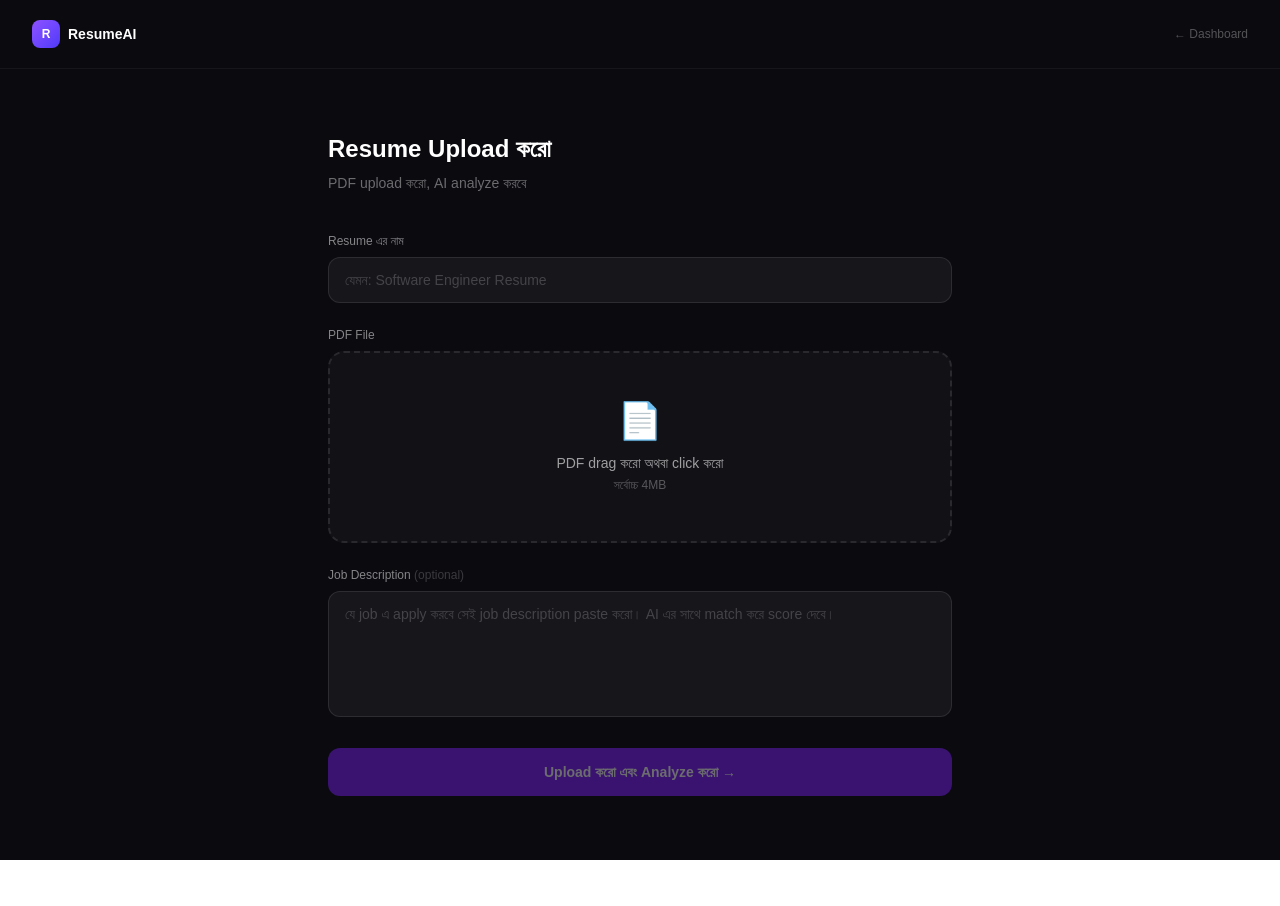
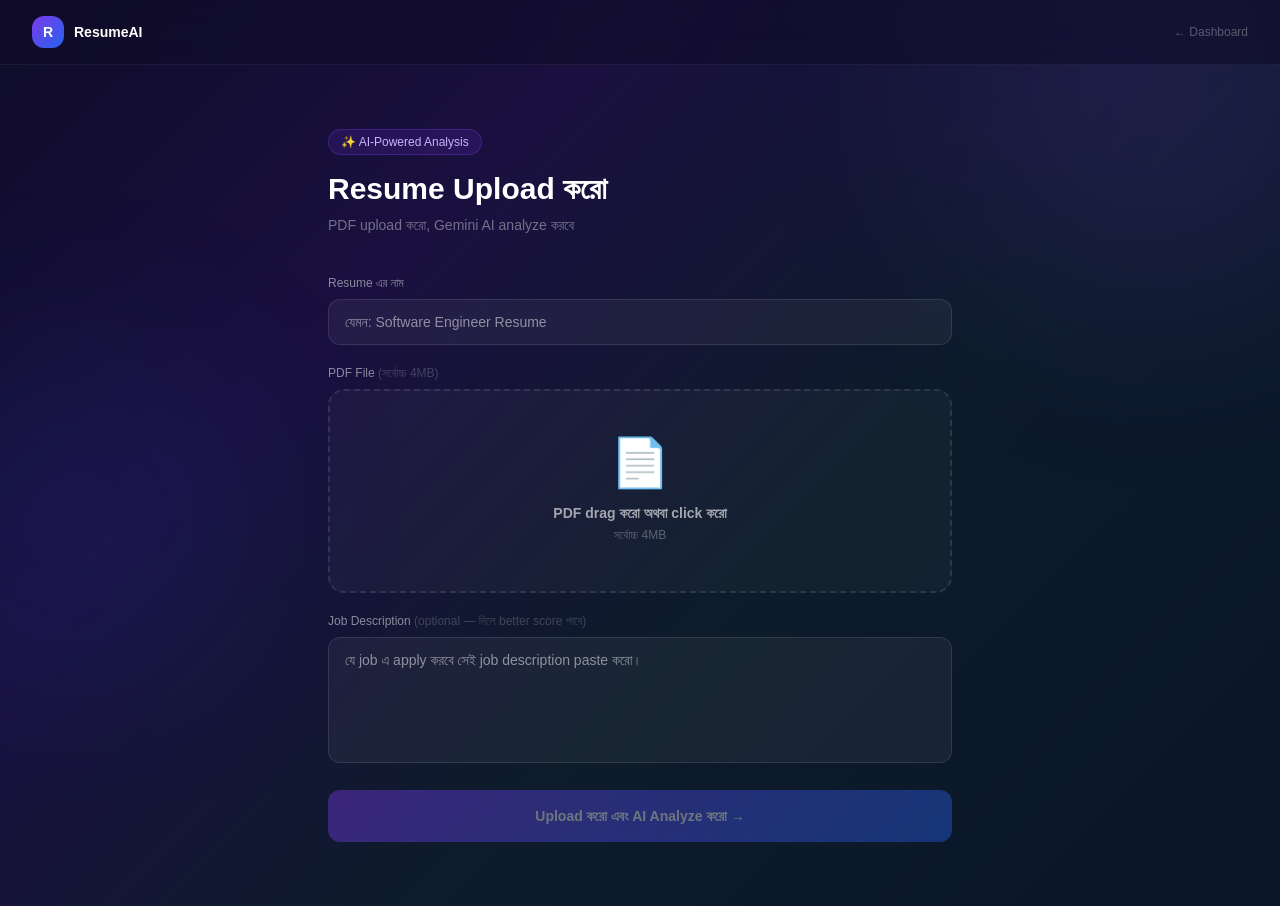
Before and after one commit to Rahmatul-Rovi/Resume-AI, a Next.js app: page /resume/new in a window 1280 px wide. Before the commit the page ends 860 px from the top, so only its background shows below. Built offline with nearby package versions, Linux system fonts and the light colour scheme; no server answers.

Commit message:
New Section Updated

```diff
--- a/app/resume/new/page.tsx
+++ b/app/resume/new/page.tsx
@@ -7,64 +7,125 @@ import { useRouter } from 'next/navigation'
 export default function NewResumePage() {
   const router = useRouter()
   const [title, setTitle] = useState('')
+  const [jobDesc, setJobDesc] = useState('')
   const [dragging, setDragging] = useState(false)
   const [file, setFile] = useState<File | null>(null)
-  const [uploading, setUploading] = useState(false)
+  const [step, setStep] = useState<'idle' | 'extracting' | 'saving' | 'analyzing' | 'done'>('idle')
+  const [error, setError] = useState('')
 
   const handleFile = (f: File) => {
     if (f.type !== 'application/pdf') {
-      alert('শুধু PDF file upload করো!')
+      setError('শুধু PDF file upload করো!')
       return
     }
+    if (f.size > 4 * 1024 * 1024) {
+      setError('File 4MB এর বেশি হওয়া যাবে না')
+      return
+    }
+    setError('')
     setFile(f)
-  }
-
-  const handleDrop = (e: React.DragEvent) => {
-    e.preventDefault()
-    setDragging(false)
-    const f = e.dataTransfer.files[0]
-    if (f) handleFile(f)
   }
 
   const handleSubmit = async () => {
     if (!file) return
-    setUploading(true)
-    // Backend connect হলে এখানে actual upload হবে
-    await new Promise((r) => setTimeout(r, 2000)) // simulate
-    setUploading(false)
-    router.push('/resume/1') // dummy redirect
+    setError('')
+
+    try {
+      // Step 1: PDF text extract
+      setStep('extracting')
+      const formData = new FormData()
+      formData.append('file', file)
+      const uploadRes = await fetch('/api/upload', { method: 'POST', body: formData })
+      const uploadData = await uploadRes.json()
+      if (!uploadRes.ok) throw new Error(uploadData.error)
+
+      // Step 2: Resume save
+      setStep('saving')
+      const resumeRes = await fetch('/api/resume', {
+        method: 'POST',
+        headers: { 'Content-Type': 'application/json' },
+        body: JSON.stringify({
+          title: title || file.name.replace('.pdf', ''),
+          content: uploadData.text,
+          fileUrl: '',
+        }),
+      })
+      const resumeData = await resumeRes.json()
+      if (!resumeRes.ok) throw new Error(resumeData.error)
+
+      // Step 3: AI Analyze
+      setStep('analyzing')
+      const analyzeRes = await fetch('/api/analyze', {
+        method: 'POST',
+        headers: { 'Content-Type': 'application/json' },
+        body: JSON.stringify({
+          resumeId: resumeData.resumeId,
+          jobDesc: jobDesc || null,
+        }),
+      })
+      const analyzeData = await analyzeRes.json()
+      if (!analyzeRes.ok) throw new Error(analyzeData.error)
+
+      setStep('done')
+      setTimeout(() => router.push(`/resume/${resumeData.resumeId}`), 500)
+    } catch (err: any) {
+      setError(err.message || 'কিছু একটা সমস্যা হয়েছে')
+      setStep('idle')
+    }
   }
 
+  const stepLabels = {
+    idle: null,
+    extracting: 'PDF থেকে text বের করা হচ্ছে...',
+    saving: 'Resume save হচ্ছে...',
+    analyzing: 'Gemini AI analyze করছে...',
+    done: '✅ সম্পন্ন! redirect হচ্ছে...',
+  }
+
+  const isLoading = step !== 'idle' && step !== 'done'
+
   return (
-    <div className="min-h-screen bg-[#0A0A0F] text-white">
+    <div className="min-h-screen text-white" style={{
+      background: 'linear-gradient(135deg, #0f0c29 0%, #1a1040 30%, #0d1b2a 60%, #0a1628 100%)'
+    }}>
+      {/* Background blobs */}
+      <div className="fixed inset-0 overflow-hidden pointer-events-none">
+        <div className="absolute top-[-20%] right-[-10%] w-[500px] h-[500px] rounded-full opacity-20 blur-[100px]"
+          style={{ background: 'radial-gradient(circle, #7c3aed, transparent)' }} />
+        <div className="absolute bottom-[10%] left-[-10%] w-[400px] h-[400px] rounded-full opacity-15 blur-[100px]"
+          style={{ background: 'radial-gradient(circle, #2563eb, transparent)' }} />
+      </div>
+
       {/* Navbar */}
-      <nav className="flex items-center justify-between px-8 py-5 border-b border-white/5">
-        <div className="flex items-center gap-2">
-          <div className="w-7 h-7 rounded-lg bg-gradient-to-br from-violet-500 to-indigo-600 flex items-center justify-center text-xs font-bold">
-            R
-          </div>
-          <span className="font-semibold text-sm">ResumeAI</span>
-        </div>
-        <Link
-          href="/dashboard"
-          className="text-xs text-white/30 hover:text-white/60 transition-colors"
-        >
+      <nav className="relative z-10 flex items-center justify-between px-8 py-4"
+        style={{ background: 'rgba(15,12,41,0.6)', backdropFilter: 'blur(20px)', borderBottom: '1px solid rgba(255,255,255,0.06)' }}>
+        <Link href="/" className="flex items-center gap-2.5 group">
+          <div className="w-8 h-8 rounded-xl flex items-center justify-center text-sm font-black"
+            style={{ background: 'linear-gradient(135deg, #7c3aed, #2563eb)' }}>R</div>
+          <span className="font-bold text-sm group-hover:text-violet-300 transition-colors">ResumeAI</span>
+        </Link>
+        <Link href="/dashboard" className="text-xs transition-colors hover:text-white"
+          style={{ color: 'rgba(255,255,255,0.3)' }}>
           ← Dashboard
         </Link>
       </nav>
 
-      <main className="max-w-2xl mx-auto px-6 py-16">
+      <main className="relative z-10 max-w-2xl mx-auto px-6 py-16">
         <div className="mb-10">
-          <h1 className="text-2xl font-bold mb-2">Resume Upload করো</h1>
-          <p className="text-sm text-white/40">
-            PDF upload করো, AI analyze করবে
+          <div className="inline-block px-3 py-1 rounded-full text-xs font-medium mb-4"
+            style={{ background: 'rgba(124,58,237,0.15)', border: '1px solid rgba(124,58,237,0.3)', color: '#c4b5fd' }}>
+            ✨ AI-Powered Analysis
+          </div>
+          <h1 className="text-3xl font-black mb-2">Resume Upload করো</h1>
+          <p className="text-sm" style={{ color: 'rgba(255,255,255,0.4)' }}>
+            PDF upload করো, Gemini AI analyze করবে
           </p>
         </div>
 
-        <div className="space-y-6">
-          {/* Title input */}
+        <div className="space-y-5">
+          {/* Title */}
           <div>
-            <label className="block text-xs font-medium text-white/50 mb-2">
+            <label className="block text-xs font-medium mb-2" style={{ color: 'rgba(255,255,255,0.5)' }}>
               Resume এর নাম
             </label>
             <input
@@ -72,95 +133,111 @@ export default function NewResumePage() {
               value={title}
               onChange={(e) => setTitle(e.target.value)}
               placeholder="যেমন: Software Engineer Resume"
-              className="w-full bg-white/5 border border-white/10 rounded-xl px-4 py-3 text-sm text-white placeholder-white/20 focus:outline-none focus:border-violet-500/50 transition-all"
+              className="w-full rounded-xl px-4 py-3 text-sm text-white focus:outline-none transition-all"
+              style={{ background: 'rgba(255,255,255,0.05)', border: '1px solid rgba(255,255,255,0.1)' }}
+              onFocus={e => (e.currentTarget.style.borderColor = 'rgba(124,58,237,0.5)')}
+              onBlur={e => (e.currentTarget.style.borderColor = 'rgba(255,255,255,0.1)')}
             />
           </div>
 
           {/* Drop zone */}
           <div>
-            <label className="block text-xs font-medium text-white/50 mb-2">
-              PDF File
+            <label className="block text-xs font-medium mb-2" style={{ color: 'rgba(255,255,255,0.5)' }}>
+              PDF File <span style={{ color: 'rgba(255,255,255,0.2)' }}>(সর্বোচ্চ 4MB)</span>
             </label>
             <div
               onDragOver={(e) => { e.preventDefault(); setDragging(true) }}
               onDragLeave={() => setDragging(false)}
-              onDrop={handleDrop}
+              onDrop={(e) => { e.preventDefault(); setDragging(false); const f = e.dataTransfer.files[0]; if (f) handleFile(f) }}
               onClick={() => document.getElementById('fileInput')?.click()}
-              className={`relative cursor-pointer rounded-2xl border-2 border-dashed p-12 text-center transition-all ${
-                dragging
-                  ? 'border-violet-500 bg-violet-500/10'
-                  : file
-                  ? 'border-green-500/40 bg-green-500/5'
-                  : 'border-white/10 hover:border-white/20 bg-white/3'
-              }`}
+              className="relative cursor-pointer rounded-2xl p-12 text-center transition-all"
+              style={{
+                background: dragging ? 'rgba(124,58,237,0.15)' : file ? 'rgba(16,185,129,0.08)' : 'rgba(255,255,255,0.03)',
+                border: dragging ? '2px dashed #7c3aed' : file ? '2px dashed rgba(16,185,129,0.4)' : '2px dashed rgba(255,255,255,0.1)',
+              }}
             >
-              <input
-                id="fileInput"
-                type="file"
-                accept=".pdf"
-                className="hidden"
-                onChange={(e) => {
-                  const f = e.target.files?.[0]
-                  if (f) handleFile(f)
-                }}
-              />
+              <input id="fileInput" type="file" accept=".pdf" className="hidden"
+                onChange={(e) => { const f = e.target.files?.[0]; if (f) handleFile(f) }} />
 
               {file ? (
                 <div>
                   <div className="text-4xl mb-3">✅</div>
-                  <p className="text-sm font-medium text-green-400">{file.name}</p>
-                  <p className="text-xs text-white/30 mt-1">
+                  <p className="text-sm font-semibold" style={{ color: '#4ade80' }}>{file.name}</p>
+                  <p className="text-xs mt-1" style={{ color: 'rgba(255,255,255,0.3)' }}>
                     {(file.size / 1024 / 1024).toFixed(2)} MB
                   </p>
-                  <button
-                    onClick={(e) => { e.stopPropagation(); setFile(null) }}
-                    className="mt-3 text-xs text-white/30 hover:text-red-400 transition-colors"
-                  >
+                  <button onClick={(e) => { e.stopPropagation(); setFile(null) }}
+                    className="mt-3 text-xs transition-colors hover:text-red-400"
+                    style={{ color: 'rgba(255,255,255,0.3)' }}>
                     Remove
                   </button>
                 </div>
               ) : (
                 <div>
-                  <div className="text-4xl mb-3">📄</div>
-                  <p className="text-sm font-medium text-white/60 mb-1">
+                  <div className="text-5xl mb-4">📄</div>
+                  <p className="text-sm font-semibold mb-1" style={{ color: 'rgba(255,255,255,0.6)' }}>
                     PDF drag করো অথবা click করো
                   </p>
-                  <p className="text-xs text-white/30">সর্বোচ্চ 4MB</p>
+                  <p className="text-xs" style={{ color: 'rgba(255,255,255,0.3)' }}>সর্বোচ্চ 4MB</p>
                 </div>
               )}
             </div>
           </div>
 
-          {/* Job description */}
+          {/* Job Description */}
           <div>
-            <label className="block text-xs font-medium text-white/50 mb-2">
-              Job Description{' '}
-              <span className="text-white/20">(optional)</span>
+            <label className="block text-xs font-medium mb-2" style={{ color: 'rgba(255,255,255,0.5)' }}>
+              Job Description <span style={{ color: 'rgba(255,255,255,0.2)' }}>(optional — দিলে better score পাবে)</span>
             </label>
             <textarea
               rows={5}
-              placeholder="যে job এ apply করবে সেই job description paste করো। AI এর সাথে match করে score দেবে।"
-              className="w-full bg-white/5 border border-white/10 rounded-xl px-4 py-3 text-sm text-white placeholder-white/20 focus:outline-none focus:border-violet-500/50 transition-all resize-none"
+              value={jobDesc}
+              onChange={(e) => setJobDesc(e.target.value)}
+              placeholder="যে job এ apply করবে সেই job description paste করো।"
+              className="w-full rounded-xl px-4 py-3 text-sm text-white focus:outline-none transition-all resize-none"
+              style={{ background: 'rgba(255,255,255,0.05)', border: '1px solid rgba(255,255,255,0.1)' }}
+              onFocus={e => (e.currentTarget.style.borderColor = 'rgba(124,58,237,0.5)')}
+              onBlur={e => (e.currentTarget.style.borderColor = 'rgba(255,255,255,0.1)')}
             />
           </div>
+
+          {/* Error */}
+          {error && (
+            <div className="px-4 py-3 rounded-xl" style={{ background: 'rgba(248,113,113,0.1)', border: '1px solid rgba(248,113,113,0.2)' }}>
+              <p className="text-xs" style={{ color: '#fca5a5' }}>❌ {error}</p>
+            </div>
+          )}
+
+          {/* Progress */}
+          {step !== 'idle' && (
+            <div className="px-4 py-4 rounded-xl" style={{ background: 'rgba(124,58,237,0.1)', border: '1px solid rgba(124,58,237,0.2)' }}>
+              <div className="flex items-center gap-3">
+                {step !== 'done' && (
+                  <svg className="animate-spin w-4 h-4 flex-shrink-0" style={{ color: '#a78bfa' }} viewBox="0 0 24 24" fill="none">
+                    <circle className="opacity-25" cx="12" cy="12" r="10" stroke="currentColor" strokeWidth="4" />
+                    <path className="opacity-75" fill="currentColor" d="M4 12a8 8 0 018-8v8z" />
+                  </svg>
+                )}
+                <p className="text-sm" style={{ color: '#c4b5fd' }}>{stepLabels[step]}</p>
+              </div>
+              {/* Progress bar */}
+              <div className="mt-3 w-full rounded-full h-1.5" style={{ background: 'rgba(255,255,255,0.1)' }}>
+                <div className="h-1.5 rounded-full transition-all duration-500"
+                  style={{
+                    background: 'linear-gradient(90deg, #7c3aed, #2563eb)',
+                    width: step === 'extracting' ? '33%' : step === 'saving' ? '66%' : step === 'analyzing' ? '90%' : '100%'
+                  }} />
+              </div>
+            </div>
+          )}
 
           {/* Submit */}
           <button
             onClick={handleSubmit}
-            disabled={!file || uploading}
-            className="w-full py-3.5 bg-violet-600 hover:bg-violet-500 disabled:opacity-40 disabled:cursor-not-allowed rounded-xl text-sm font-semibold transition-all hover:shadow-lg hover:shadow-violet-500/25"
-          >
-            {uploading ? (
-              <span className="flex items-center justify-center gap-2">
-                <svg className="animate-spin w-4 h-4" viewBox="0 0 24 24" fill="none">
-                  <circle className="opacity-25" cx="12" cy="12" r="10" stroke="currentColor" strokeWidth="4"/>
-                  <path className="opacity-75" fill="currentColor" d="M4 12a8 8 0 018-8v8z"/>
-                </svg>
-                Upload হচ্ছে...
-              </span>
-            ) : (
-              'Upload করো এবং Analyze করো →'
-            )}
+            disabled={!file || isLoading}
+            className="w-full py-4 rounded-xl text-sm font-bold transition-all hover:scale-[1.02] hover:opacity-90 disabled:opacity-40 disabled:cursor-not-allowed disabled:hover:scale-100"
+            style={{ background: 'linear-gradient(135deg, #7c3aed, #2563eb)' }}>
+            {isLoading ? 'Processing...' : 'Upload করো এবং AI Analyze করো →'}
           </button>
         </div>
       </main>
```
